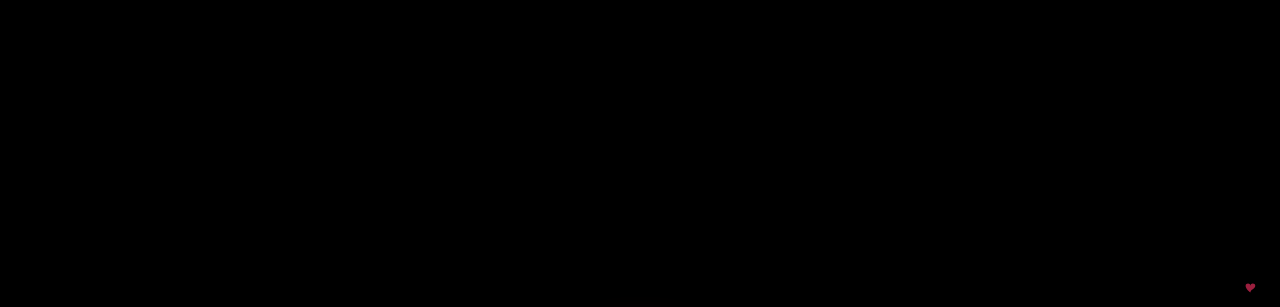
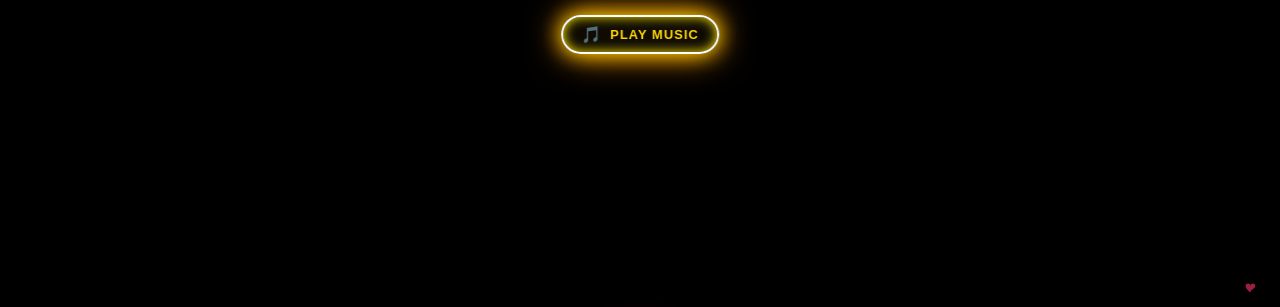
Before and after one commit to vishaljadam786-svg/Love-2, a plain HTML site: page index.html in a window 1280 px wide. Shown: the top 307 px of the page. Drawn offline with Linux system fonts and the light colour scheme.

Commit message:
Add files via upload

```diff
--- a/index.html
+++ b/index.html
@@ -30,6 +30,54 @@
             width: 100%;
             height: 100%;
             z-index: 1;
+        }
+
+        /* Top Attractive Golden Music Button */
+        #music-control {
+            position: absolute;
+            top: 15px;
+            left: 50%;
+            transform: translateX(-50%);
+            z-index: 20;
+            display: flex;
+            align-items: center;
+            gap: 8px;
+            padding: 8px 18px;
+            background: rgba(20, 15, 5, 0.75);
+            border: 2px solid #ffd700;
+            border-radius: 30px;
+            color: #ffd700;
+            font-size: 13px;
+            font-weight: 700;
+            letter-spacing: 1px;
+            cursor: pointer;
+            backdrop-filter: blur(5px);
+            animation: goldenGlow 2s infinite ease-in-out;
+            transition: transform 0.2s ease;
+        }
+
+        #music-control:active {
+            transform: translateX(-50%) scale(0.95);
+        }
+
+        /* Glowing and Dimming Golden Effect */
+        @keyframes goldenGlow {
+            0% {
+                box-shadow: 0 0 5px #ffd700, 0 0 10px #ffae00, inset 0 0 5px #ffd700;
+                border-color: #ffe600;
+            }
+            50% {
+                box-shadow: 0 0 20px #ffd700, 0 0 35px #ff8800, inset 0 0 12px #ffe600;
+                border-color: #ffffff;
+            }
+            100% {
+                box-shadow: 0 0 5px #ffd700, 0 0 10px #ffae00, inset 0 0 5px #ffd700;
+                border-color: #ffe600;
+            }
+        }
+
+        #music-icon {
+            font-size: 16px;
         }
 
         #start-btn {
@@ -143,7 +191,16 @@
 
     <canvas id="canvas"></canvas>
 
-    <!-- Initial Button -->
+    <!-- Golden Music Control Button (Top Center) -->
+    <button id="music-control" onclick="toggleAudio()">
+        <span id="music-icon">🎵</span>
+        <span id="music-btn-text">PLAY MUSIC</span>
+    </button>
+
+    <!-- Background Audio File -->
+    <audio id="bg-audio" src="audio.mp3" loop></audio>
+
+    <!-- Initial Start Button -->
     <div id="start-btn" onclick="startExperience(event)">
         <div class="heart-icon">❤️</div>
         <div class="btn-title">Tap to Play Video</div>
@@ -153,7 +210,6 @@
     <!-- Final Text Overlay with Video -->
     <div id="final-text">
         <div class="video-box">
-            <!-- Set to video.mp4 -->
             <video id="final-video" src="video.mp4" loop muted playsinline></video>
         </div>
         <div class="card-text-main">
@@ -165,6 +221,9 @@
     <script>
         const canvas = document.getElementById('canvas');
         const ctx = canvas.getContext('2d');
+        const bgAudio = document.getElementById('bg-audio');
+        const musicIcon = document.getElementById('music-icon');
+        const musicBtnText = document.getElementById('music-btn-text');
 
         let width, height;
         function resize() {
@@ -173,6 +232,20 @@
         }
         window.addEventListener('resize', resize);
         resize();
+
+        // Audio Toggle Function
+        function toggleAudio() {
+            if (bgAudio.paused) {
+                bgAudio.play().then(() => {
+                    musicIcon.textContent = '⏸️';
+                    musicBtnText.textContent = 'PAUSE MUSIC';
+                }).catch(err => console.log("Playback error:", err));
+            } else {
+                bgAudio.pause();
+                musicIcon.textContent = '🎵';
+                musicBtnText.textContent = 'PLAY MUSIC';
+            }
+        }
 
         // Arrays & Flags
         let fallingHearts = [];
@@ -211,12 +284,15 @@
         }
 
         window.addEventListener('click', (e) => {
+            // Ignore click if clicking the music button
+            if (e.target.closest('#music-control')) return;
             for (let i = 0; i < 6; i++) {
                 tapHearts.push(new TapHeart(e.clientX, e.clientY));
             }
         });
 
         window.addEventListener('touchstart', (e) => {
+            if (e.target.closest('#music-control')) return;
             let touch = e.touches[0];
             for (let i = 0; i < 6; i++) {
                 tapHearts.push(new TapHeart(touch.clientX, touch.clientY));
@@ -435,6 +511,12 @@
 
             document.getElementById('start-btn').style.display = 'none';
 
+            // Auto start audio when main animation starts
+            bgAudio.play().then(() => {
+                musicIcon.textContent = '⏸️';
+                musicBtnText.textContent = 'PAUSE MUSIC';
+            }).catch(err => console.log("Audio autoplay suppressed"));
+
             let step = 0;
 
             function nextStep() {
```
Also changed, not shown: 1 other file.
